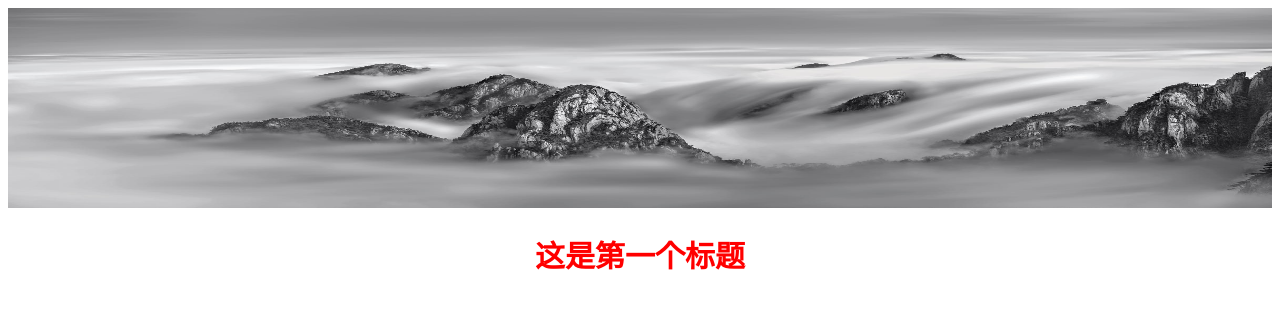
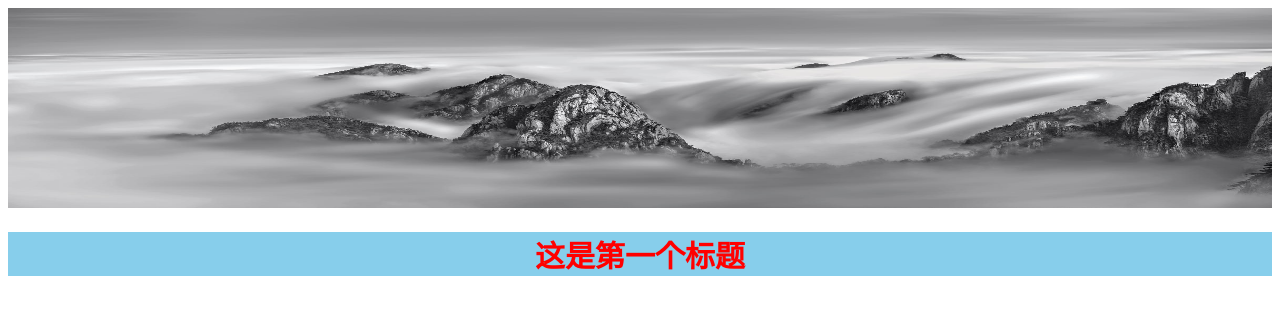
Before and after one commit to chenlifeng283/chenlifeng283.github.io, a plain HTML site: page index.html in a window 1280 px wide. Drawn offline with Linux system fonts and the light colour scheme.

Commit message:
Update 1.css

```diff
--- a/css/1.css
+++ b/css/1.css
@@ -2,7 +2,7 @@
     font-size: 30px;
     color:red;
     text-align:center;
-    backgroundcolor:skyblue;
+    background-color:skyblue;
 
 
 }
```
